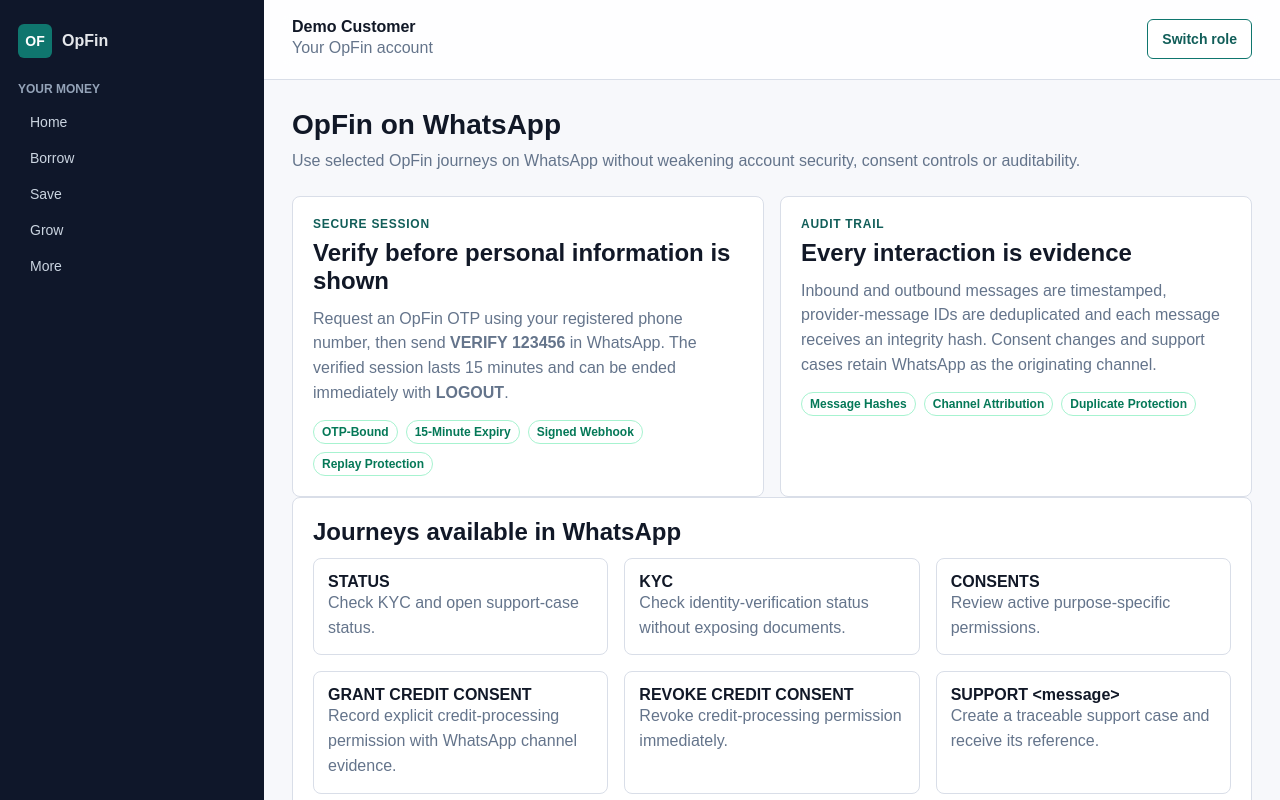
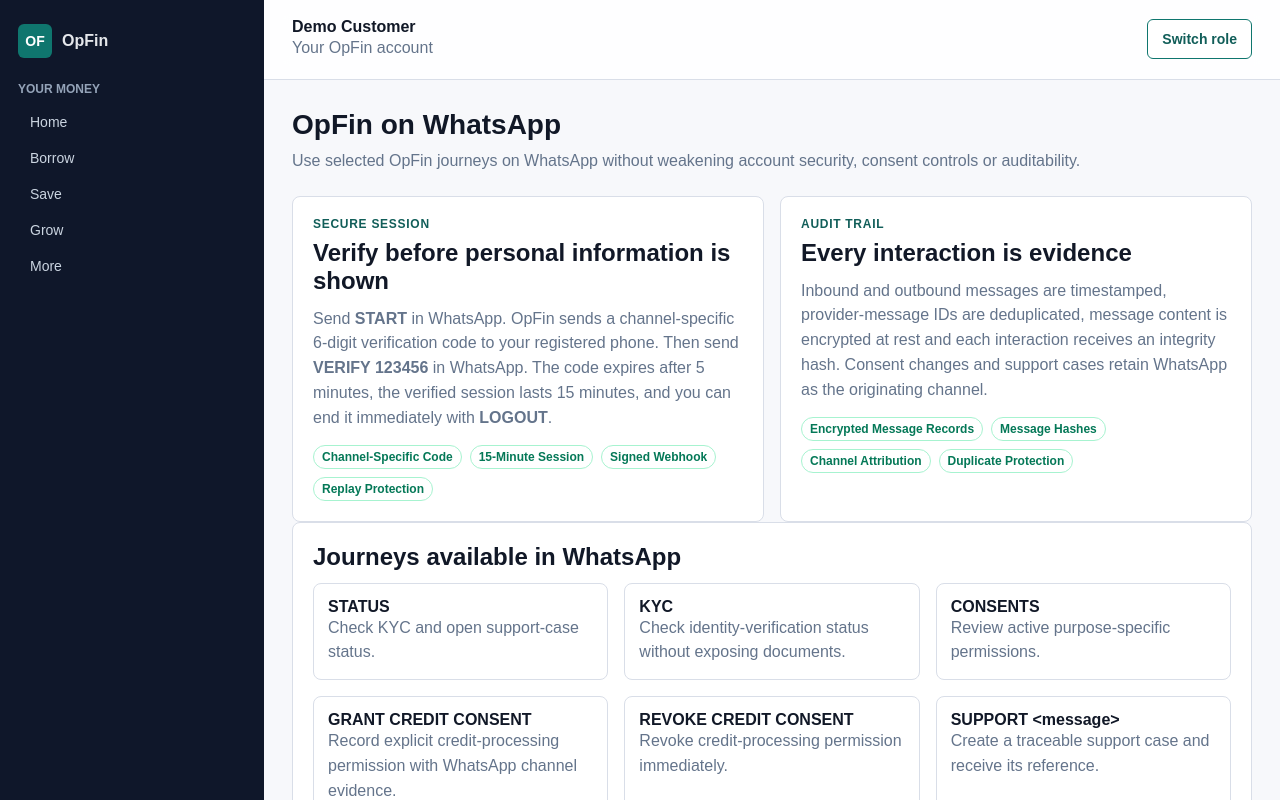
Before and after one commit to lynelk/OpFin, a Next.js app: page /whatsapp in a window 1280 px wide. Shown: the top 800 px of the page. Built offline with nearby package versions, Linux system fonts and the light colour scheme; no server answers.

Commit message:
Align WhatsApp guide with channel-specific verification

```diff
--- a/src/app/(portal)/whatsapp/page.tsx
+++ b/src/app/(portal)/whatsapp/page.tsx
@@ -10,14 +10,14 @@
         <section className="panel">
           <p className="eyebrow">Secure session</p>
           <h2>Verify before personal information is shown</h2>
-          <p className="muted">Request an OpFin OTP using your registered phone number, then send <strong>VERIFY 123456</strong> in WhatsApp. The verified session lasts 15 minutes and can be ended immediately with <strong>LOGOUT</strong>.</p>
-          <div className="chip-row"><span className="badge ok">OTP-bound</span><span className="badge ok">15-minute expiry</span><span className="badge ok">Signed webhook</span><span className="badge ok">Replay protection</span></div>
+          <p className="muted">Send <strong>START</strong> in WhatsApp. OpFin sends a channel-specific 6-digit verification code to your registered phone. Then send <strong>VERIFY 123456</strong> in WhatsApp. The code expires after 5 minutes, the verified session lasts 15 minutes, and you can end it immediately with <strong>LOGOUT</strong>.</p>
+          <div className="chip-row"><span className="badge ok">Channel-specific code</span><span className="badge ok">15-minute session</span><span className="badge ok">Signed webhook</span><span className="badge ok">Replay protection</span></div>
         </section>
         <section className="panel">
           <p className="eyebrow">Audit trail</p>
           <h2>Every interaction is evidence</h2>
-          <p className="muted">Inbound and outbound messages are timestamped, provider-message IDs are deduplicated and each message receives an integrity hash. Consent changes and support cases retain WhatsApp as the originating channel.</p>
-          <div className="chip-row"><span className="badge ok">Message hashes</span><span className="badge ok">Channel attribution</span><span className="badge ok">Duplicate protection</span></div>
+          <p className="muted">Inbound and outbound messages are timestamped, provider-message IDs are deduplicated, message content is encrypted at rest and each interaction receives an integrity hash. Consent changes and support cases retain WhatsApp as the originating channel.</p>
+          <div className="chip-row"><span className="badge ok">Encrypted message records</span><span className="badge ok">Message hashes</span><span className="badge ok">Channel attribution</span><span className="badge ok">Duplicate protection</span></div>
         </section>
       </div>
 
```
